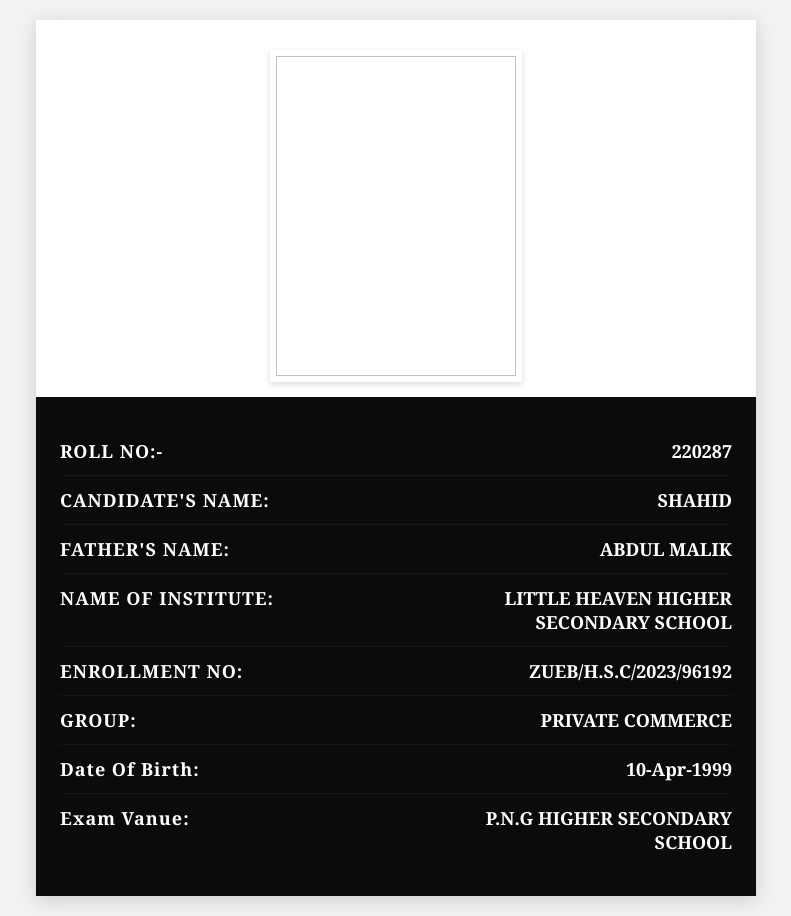
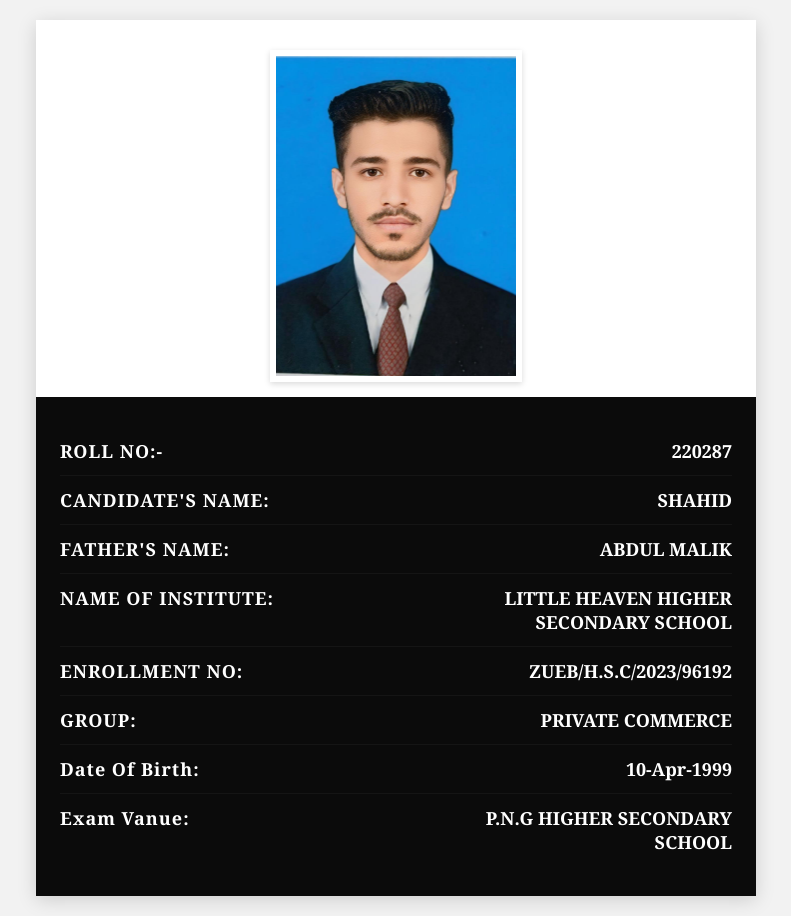
Before and after one commit to portalzuebedupk/H.S.C-Part_Xii, a plain HTML site: page index.html in a window 1280 px wide. Shown: the whole page, without its empty margins (244-1035 px from the left). Drawn offline with Linux system fonts and the light colour scheme.

Commit message:
Update index.html

```diff
--- a/index.html
+++ b/index.html
@@ -30,7 +30,7 @@
 
     <div class="photo-area">
       <!-- Aapka Base64 Image Added Here -->
-      <img src"IMG-20241230-WA0009.jpg"> <alt="Candidate Image">
+      <img src="IMG-20241230-WA0009.jpg"> <alt="Candidate Image">
     </div>
 
     <div class="info">
```
